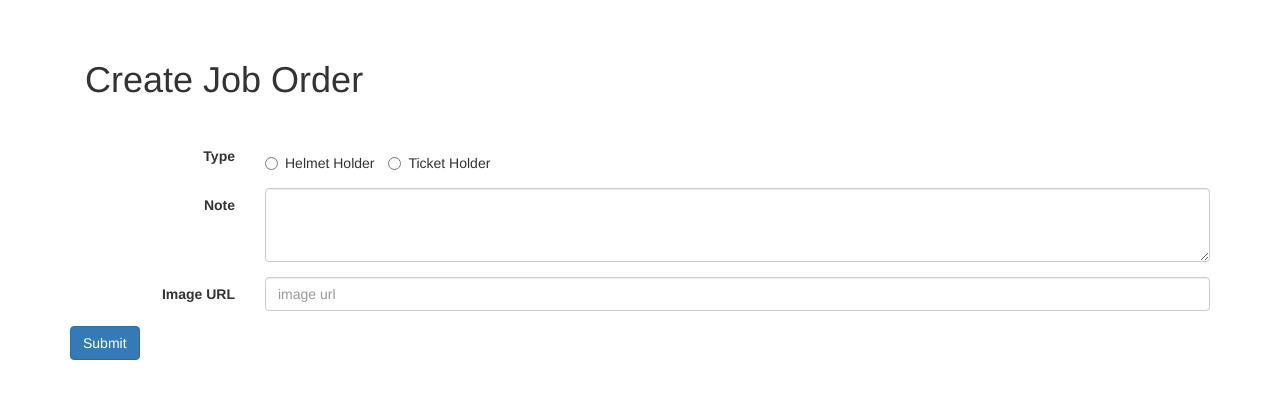
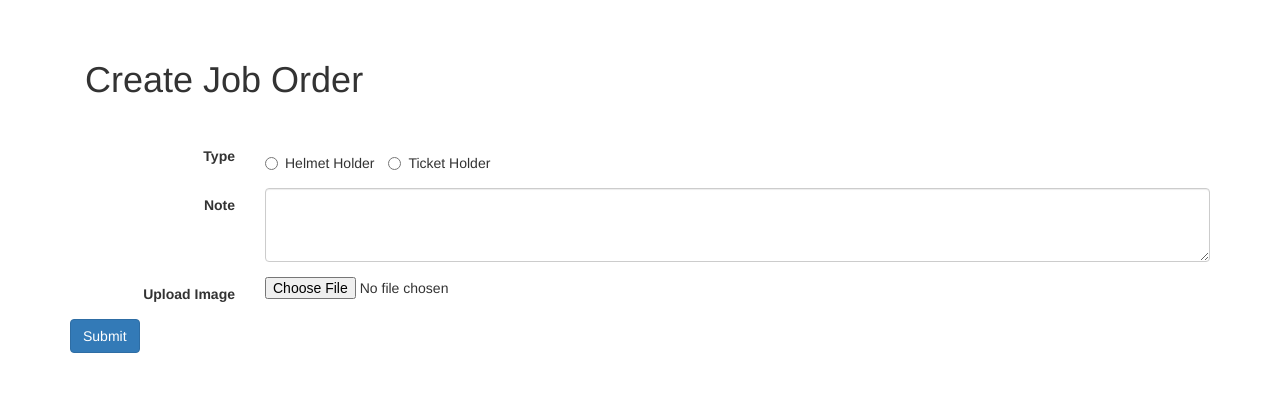
Before and after one commit to jamesacuan/XD, a PHP site: page /xd/addJobOrder.php in a window 1280 px wide. Shown: the part 51-450 px from the top of the page. Run offline with PHP 8.4, Linux system fonts and the light colour scheme.

Commit message:
init support of JO upload

```diff
--- a/addJobOrder.php
+++ b/addJobOrder.php
@@ -54,7 +54,7 @@ if($_POST){
 }
 ?>
 
-<form class="form-horizontal" action="<?php echo htmlspecialchars($_SERVER["PHP_SELF"]);?>" method="post">
+<form class="form-horizontal" action="<?php echo htmlspecialchars($_SERVER["PHP_SELF"]);?>" method="post" enctype = "multipart/form-data">
   <div class="form-group">
     <label class="col-sm-2 control-label">Type</label>
 
@@ -76,9 +76,12 @@ if($_POST){
   </div>
 
   <div class="form-group">
-    <label for="url" class="col-sm-2 control-label">Image URL</label>
+    <label for="url" class="col-sm-2 control-label">Upload Image</label>
     <div class="col-sm-10">
-        <input type="text" name="url" class="form-control" id="url" placeholder="image url" required>
+        <input type="file" name="url" id="url" required/>
+        <!--
+            <input type="text" name="url" class="form-control" id="url" placeholder="image url" required>
+        -->
     </div>
   </div>
 
```
Also changed, not shown: images/Capture.PNG (added).
